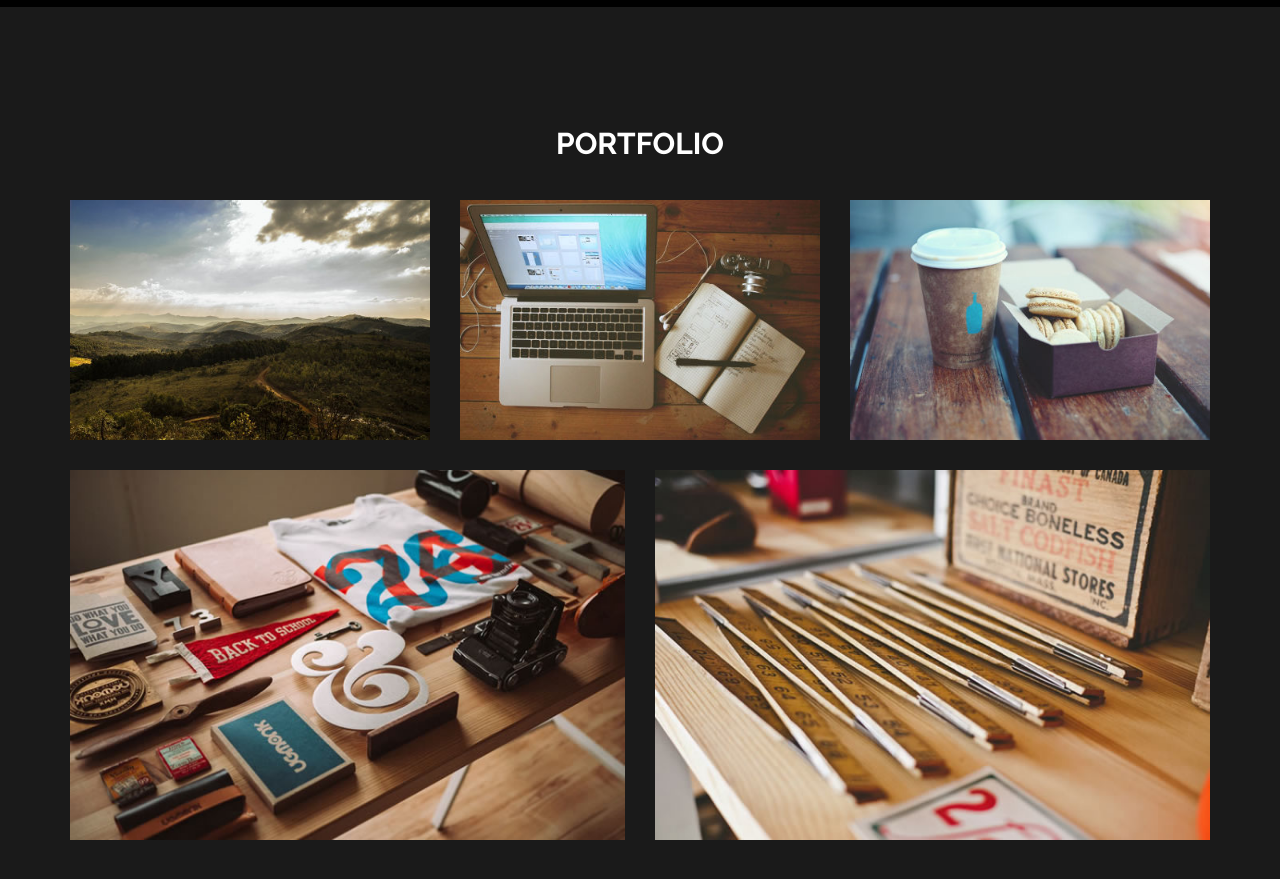
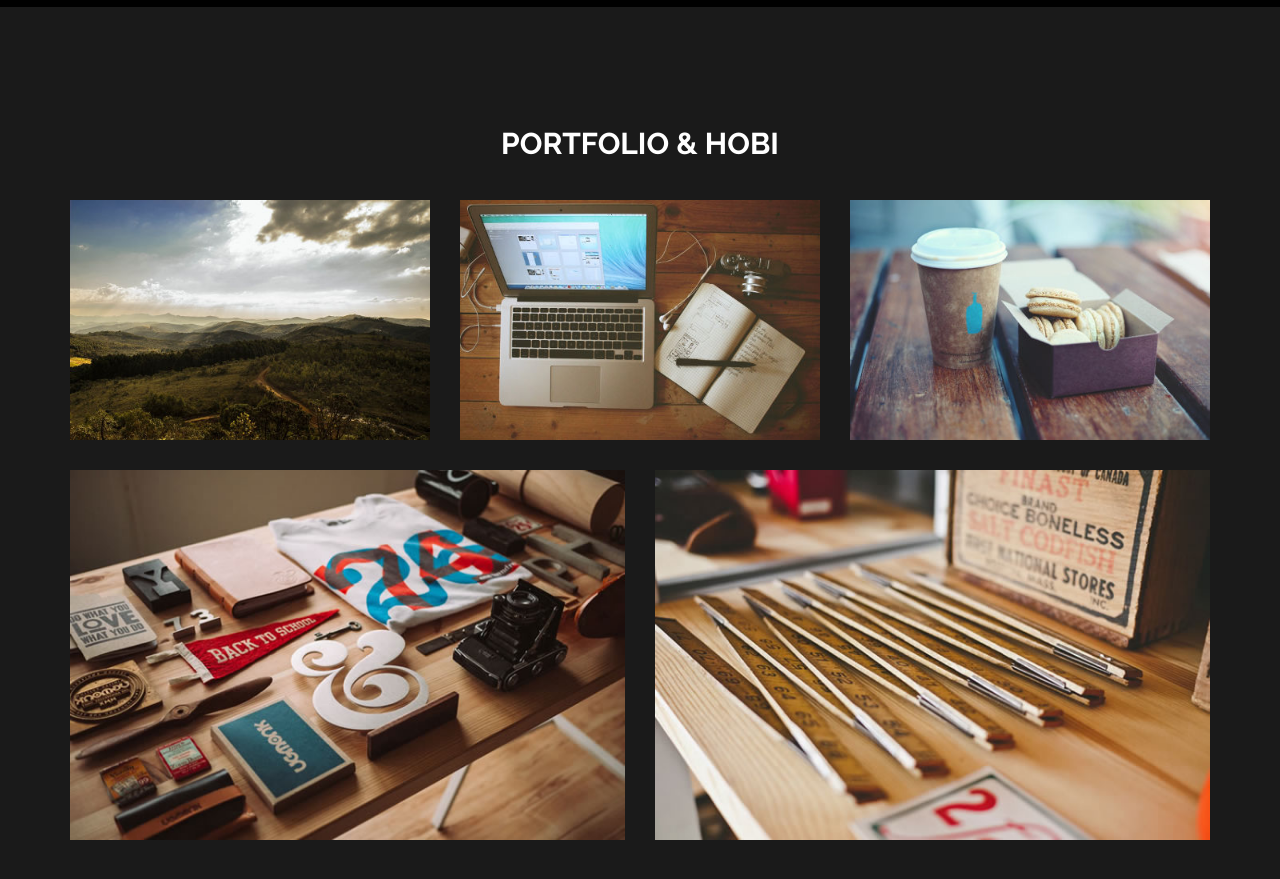
Before and after one commit to rahzlavnia/Website-Statis, a plain HTML site: page templatemo_458_lavish/templatemo_458_lavish/index.html in a window 1280 px wide. Shown: the part 1620-2499 px from the top of the page. Drawn offline with Linux system fonts and the light colour scheme.

```diff
--- a/templatemo_458_lavish/templatemo_458_lavish/index.html
+++ b/templatemo_458_lavish/templatemo_458_lavish/index.html
@@ -141,7 +141,7 @@
 		<div class="container">
 			<div class="row">
 				<div class="col-md-12">
-					<h2 class="wow bounce">PORTFOLIO</h2>
+					<h2 class="wow bounce">PORTFOLIO & HOBI</h2>
 				</div>
 				<div class="col-md-4 col-xs-6 wow fadeIn" data-wow-delay="0.6s">
 					<div class="portfolio-thumb">
```
Also changed, not shown: templatemo_458_lavish/templatemo_458_lavish/images/home-bg.jpg.
